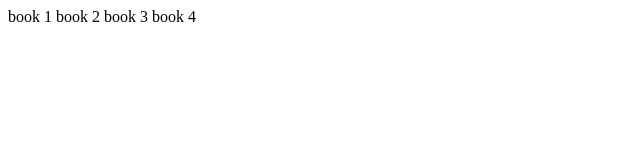
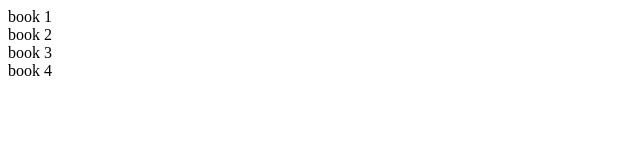
Before and after one commit to Abhinav-1133/list, a plain HTML site: page list.html in a window 1280 px wide. Shown: the whole page, without its empty margins (0-640 px from the left). Drawn offline with Linux system fonts and the light colour scheme.

Commit message:
initial commit

```diff
--- a/list.html
+++ b/list.html
@@ -1,14 +1,14 @@
 <!DOCTYPE html>
 <html>
-<head>
-<title> lists of books </title>
-</head>
-<body>
-<tr>
-   <td> book 1 </td>
-   <td> book 2 </td>
-   <td> book 3 </td>
-   <td> book 4 </td>
+  <head>
+   <title> lists of books </title>
+ </head>
+ <body>
+  <tr>
+   <td> book 1 </td><br>
+   <td> book 2 </td><br>
+   <td> book 3 </td><br>
+   <td> book 4 </td><br>
 </tr>
 </body>
 </html>
```
